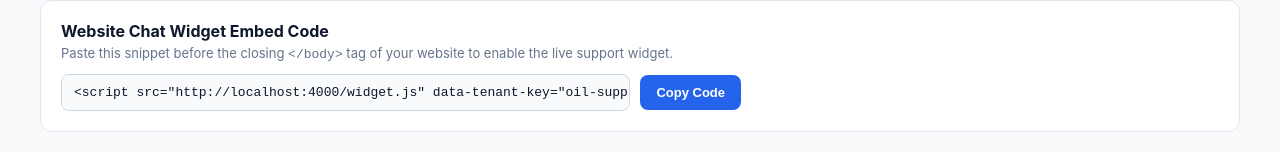
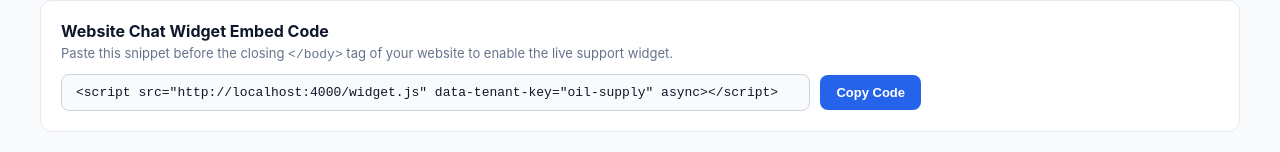
Before and after one commit to MirEashanZaman/ai-support-platform, a Next.js app in the folder dashboard/: page /documents in a window 1280 px wide. Shown: the part 127-279 px from the top of the page. Built offline with nearby package versions, Linux system fonts and the light colour scheme; no server answers.

Commit message:
style(dashboard): widen widget embed code box and remove horizontal scrollbar

```diff
--- a/dashboard/src/app/documents/page.tsx
+++ b/dashboard/src/app/documents/page.tsx
@@ -125,7 +125,7 @@ export default function DocumentsPage() {
             display: 'flex',
             alignItems: 'center',
             gap: 10,
-            maxWidth: 680,
+            maxWidth: 860,
           }}
         >
           <code
@@ -133,12 +133,11 @@ export default function DocumentsPage() {
               flex: 1,
               background: '#f8fafc',
               border: '1px solid #cbd5e1',
-              padding: '10px 12px',
+              padding: '10px 14px',
               borderRadius: 8,
               fontSize: 13,
               color: '#0f172a',
-              overflowX: 'auto',
-              whiteSpace: 'nowrap',
+              wordBreak: 'break-all',
             }}
           >
             {embedScriptTag}
```
